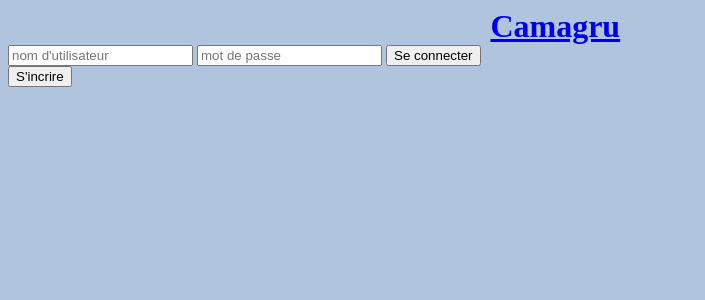
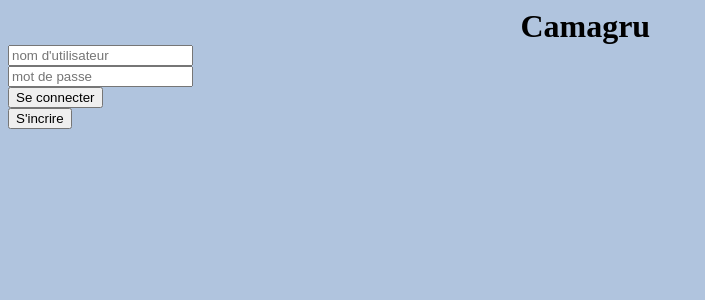
Before and after one commit to Lolhomme/Camagru, a PHP site: page / in a window 1280 px wide. Shown: the top 300 px of the page, without its empty margins (0-705 px from the left). Run offline with PHP 8.4, Linux system fonts and the light colour scheme.

Commit message:
vrai fin de journee/modif index.php

```diff
--- a/web/css/index.css
+++ b/web/css/index.css
@@ -10,4 +10,5 @@ html{
 
 #logo h1{
     margin: 0 10px;
+    padding:0 30px;
 }
--- a/web/index.php
+++ b/web/index.php
@@ -22,14 +22,20 @@
 	<body>
 		<header>
 			<div id="logo">
-				<h1><a href="index.php">Camagru</a></h1>
+				<h1 href="index.php">Camagru</h1>
 			</div>
 		</header>
 		<form id="signinForm" method="post" action="sign-in.php">
 			<div id="log">
-				<input type="text" name="login" placeholder="nom d'utilisateur">
-				<input type="password" name="password" placeholder="mot de passe">
-				<input type="submit" name="register" value="Se connecter">
+				<div class="box">
+					<input type="text" name="login" placeholder="nom d'utilisateur">
+				</div>
+				<div class="box">
+					<input type="password" name="password" placeholder="mot de passe">
+				</div>
+				<div class="box">
+					<input type="submit" name="register" value="Se connecter">
+				</div>
 			</div>
 		</form>
 		<form method="post" action="sign-up.php">
```
